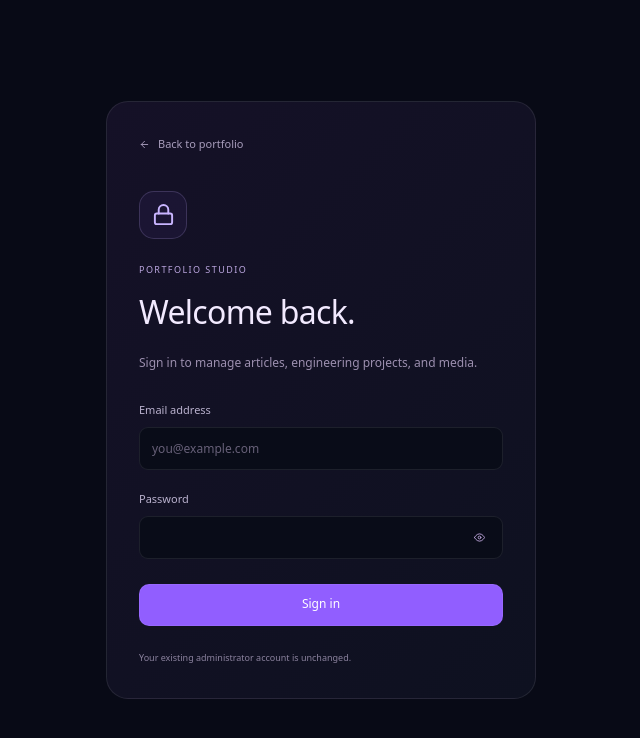
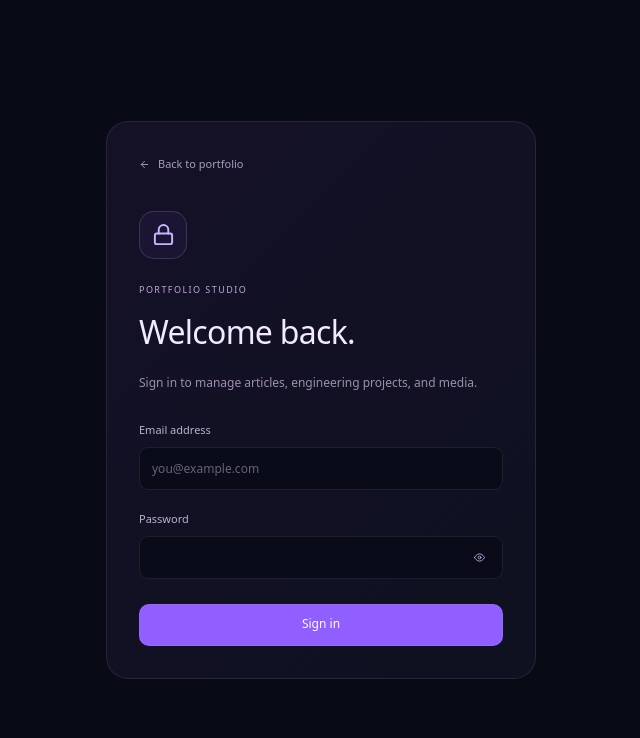
Before and after one commit to GhimirePlan/Sajesan-Ghimire-Portfolio, a React (Vite) app: page /login in a window 1280 px wide. Shown: the top 738 px of the page, without its empty margins (319-959 px from the left). Built offline with nearby package versions, Linux system fonts and the light colour scheme; no server answers.

Commit message:
Remove implementation note from sign-in screen

```diff
--- a/src/pages/admin/LoginPage.tsx
+++ b/src/pages/admin/LoginPage.tsx
@@ -94,7 +94,6 @@ export default function LoginPage() {
             {busy ? 'Signing in…' : 'Sign in'}
           </button>
         </form>
-        <p className="admin-help mt-6">Your existing administrator account is unchanged.</p>
       </div>
     </main>
   );
```
